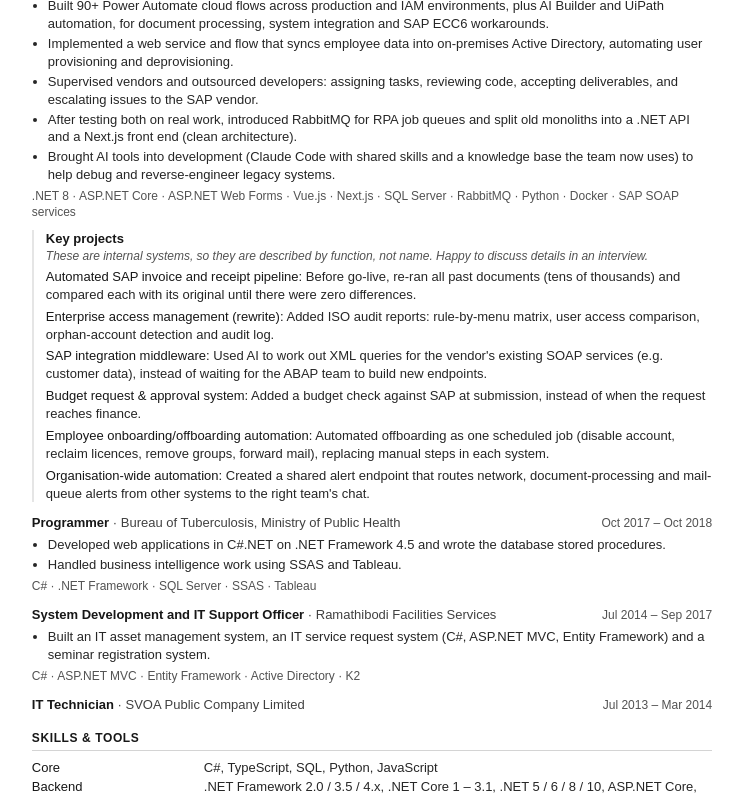
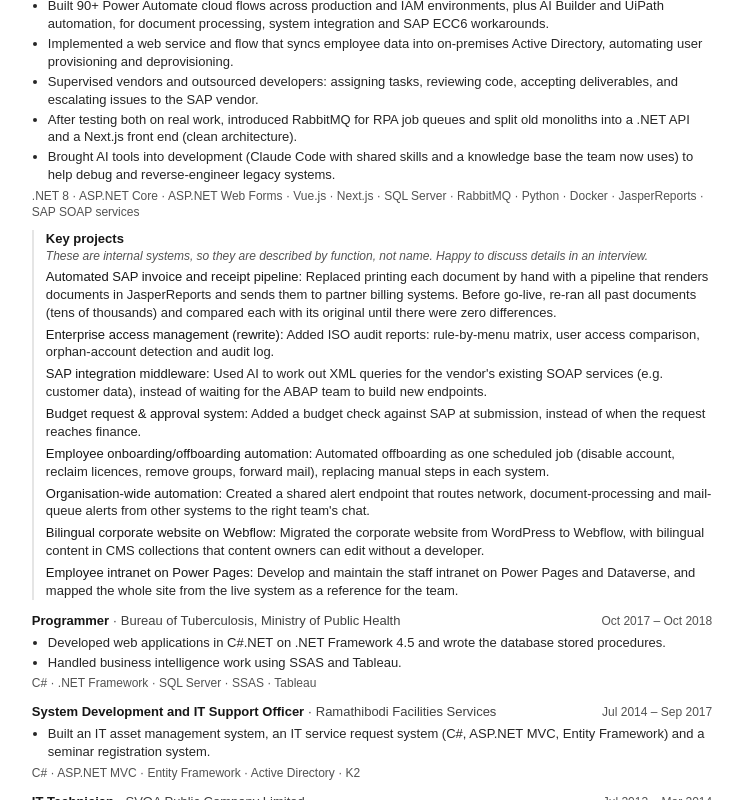
Before and after one commit to jerateep/jerateeps.dev, a Next.js app: page /en/resume in a window 1280 px wide. Shown: the part 635-1435 px from the top of the page, without its empty margins (268-1011 px from the left). Built offline with nearby package versions, Linux system fonts and the light colour scheme; a web font is replaced by a local one.

Commit message:
docs: add Webflow and intranet work to the resume, name JasperReports and partner billing

```diff
--- a/app/[lang]/resume/page.tsx
+++ b/app/[lang]/resume/page.tsx
@@ -43,7 +43,7 @@
   // ฉบับไทยตัดออก: Chrome ฝังข้อความไทยใน PDF ไม่สะอาด (สระอำแยกตัว) ATS อ่านพลาด และ recruiter ใช้ฉบับอังกฤษอยู่แล้ว
   if (lang !== "en") notFound();
 
-  const projects = profile.projects.filter((p) => !p.compact);
+  const projects = profile.projects.filter((p) => !p.compact || p.onResume);
   const link = (label: string) => strip(profile.links.find((l) => l.label === label)?.href ?? "");
   // สองแถวตายตัว: ช่องทางติดต่อหลักก่อน แล้วค่อยโปรไฟล์ — ปล่อย wrap เองแล้วตัดบรรทัดไม่เป็นที่
   const contactRows = [
@@ -111,7 +111,7 @@
                   <div className="space-y-1">
                     {projects.map((p) => (
                       <p key={p.slug} className="break-inside-avoid">
-                        <span className="font-medium text-neutral-900">{p.name[lang]}:</span> {p.impact[p.resumeImpact ?? 0][lang]}
+                        <span className="font-medium text-neutral-900">{p.name[lang]}:</span> {(p.resumeLine ?? p.impact[p.resumeImpact ?? 0])[lang]}
                       </p>
                     ))}
                   </div>
--- a/content/profile.ts
+++ b/content/profile.ts
@@ -45,6 +45,10 @@
   stack: string[];
   /** ข้อ impact ที่ resume PDF ใช้ (ค่าเริ่มต้น 0) — เลือกข้อที่ไม่ซ้ำกับ bullet ของงานด้านบน */
   resumeImpact?: number;
+  /** ข้อความเฉพาะใน resume แทน impact — ใช้เมื่อต้องรวมบริบทกับผลลัพธ์ไว้บรรทัดเดียว */
+  resumeLine?: L;
+  /** ขึ้น Key projects ใน resume แม้จะเป็นการ์ดย่อ (compact) บนเว็บ */
+  onResume?: boolean;
   /** ใช้จัดลำดับและอ้างอิงตอนแก้เนื้อหา ไม่ได้แสดงบนหน้าเว็บ */
   year: string;
   /** ลิงก์สาธารณะเท่านั้น — ระบบภายในไม่ต้องใส่ */
@@ -190,6 +194,7 @@
         "RabbitMQ",
         "Python",
         "Docker",
+        "JasperReports",
         "SAP SOAP services",
       ],
     },
@@ -268,6 +273,10 @@
   projects: [
     {
       slug: "sap-doc-pipeline",
+      resumeLine: {
+        th: "เปลี่ยนจากการสั่งพิมพ์เอกสารทีละฉบับ เป็น pipeline ที่ render เอกสารด้วย JasperReports แล้วส่งเข้าระบบบิลของคู่ค้า ก่อนขึ้นระบบจริง re-run เอกสารย้อนหลังทั้งหมด (หลักหมื่นฉบับ) และเทียบกับต้นฉบับทีละฉบับจนไม่พบความแตกต่าง",
+        en: "Replaced printing each document by hand with a pipeline that renders documents in JasperReports and sends them to partner billing systems. Before go-live, re-ran all past documents (tens of thousands) and compared each with its original until there were zero differences.",
+      },
       name: {
         th: "Pipeline ออกเอกสารจาก SAP อัตโนมัติ (end-to-end)",
         en: "Automated SAP invoice and receipt pipeline",
@@ -737,6 +746,11 @@
     },
     {
       slug: "corporate-website",
+      onResume: true,
+      resumeLine: {
+        th: "ย้ายเว็บไซต์องค์กรจาก WordPress ขึ้น Webflow เนื้อหาสองภาษาเก็บเป็น CMS collection ที่ content owner แก้เองได้โดยไม่ต้องพึ่ง developer",
+        en: "Migrated the corporate website from WordPress to Webflow, with bilingual content in CMS collections that content owners can edit without a developer.",
+      },
       compact: true,
       name: {
         th: "เว็บไซต์องค์กรสองภาษาบน Webflow",
@@ -780,6 +794,11 @@
     },
     {
       slug: "employee-intranet",
+      onResume: true,
+      resumeLine: {
+        th: "พัฒนาและดูแลอินทราเน็ตพนักงานบน Power Pages และ Dataverse และทำแผนผังไซต์ทั้งชุดจากระบบจริงไว้เป็น reference ให้ทีม",
+        en: "Develop and maintain the staff intranet on Power Pages and Dataverse, and mapped the whole site from the live system as a reference for the team.",
+      },
       compact: true,
       name: {
         th: "อินทราเน็ตพนักงานบน Power Pages",
```
Also changed, not shown: 1 other file (tests, documents, lock files or other folders).
